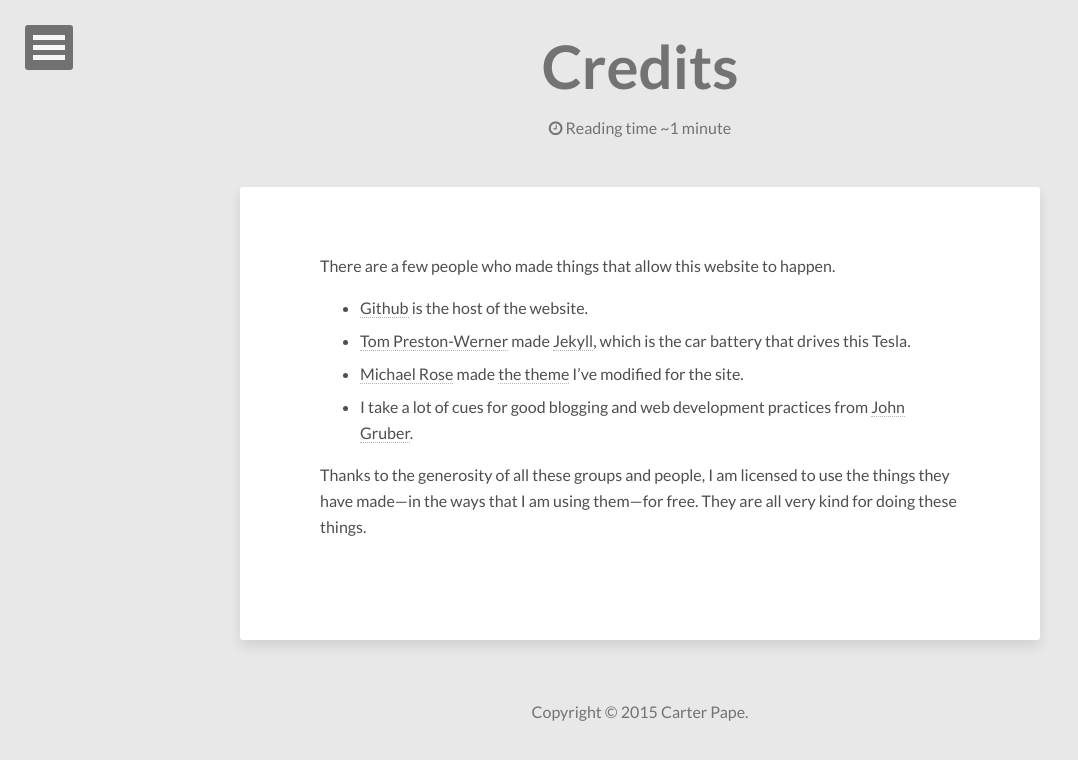
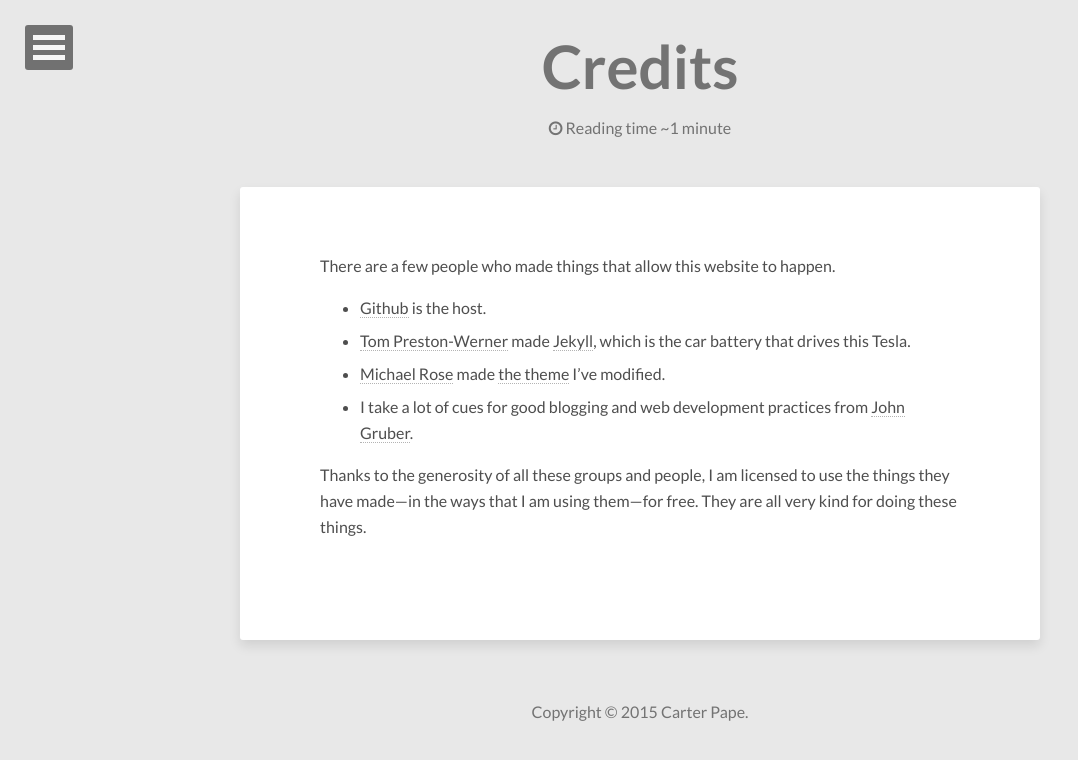
Before and after one commit to CarterPape/CarterPape.github.io, a Jekyll site: the page built from credits/index.md, in a window 1280 px wide. Shown: the top 760 px of the page, without its empty margins (0-1078 px from the left). Built offline with Jekyll 4.4.1, drawn with Linux system fonts in a browser that asks for light colours; nearby versions of some CDN libraries.

Commit message:
Revises credits page.

```diff
--- a/credits/index.md
+++ b/credits/index.md
@@ -6,9 +6,9 @@ comments: false
 
 There are a few people who made things that allow this website to happen.
 
-* [Github](https://github.com) is the host of the website.
+* [Github](https://github.com) is the host.
 * [Tom Preston-Werner](http://tom.preston-werner.com) made [Jekyll](http://jekyllrb.com/), which is the car battery that drives this Tesla.
-* [Michael Rose](https://mademistakes.com) made [the theme](https://mademistakes.com/work/hpstr-jekyll-theme/) I've modified for the site.
+* [Michael Rose](https://mademistakes.com) made [the theme](https://mademistakes.com/work/hpstr-jekyll-theme/) I've modified.
 * I take a lot of cues for good blogging and web development practices from [John Gruber](http://daringfireball.net).
 
 Thanks to the generosity of all these groups and people, I am licensed to use the things they have made—in the ways that I am using them—for free. They are all very kind for doing these things.
```
